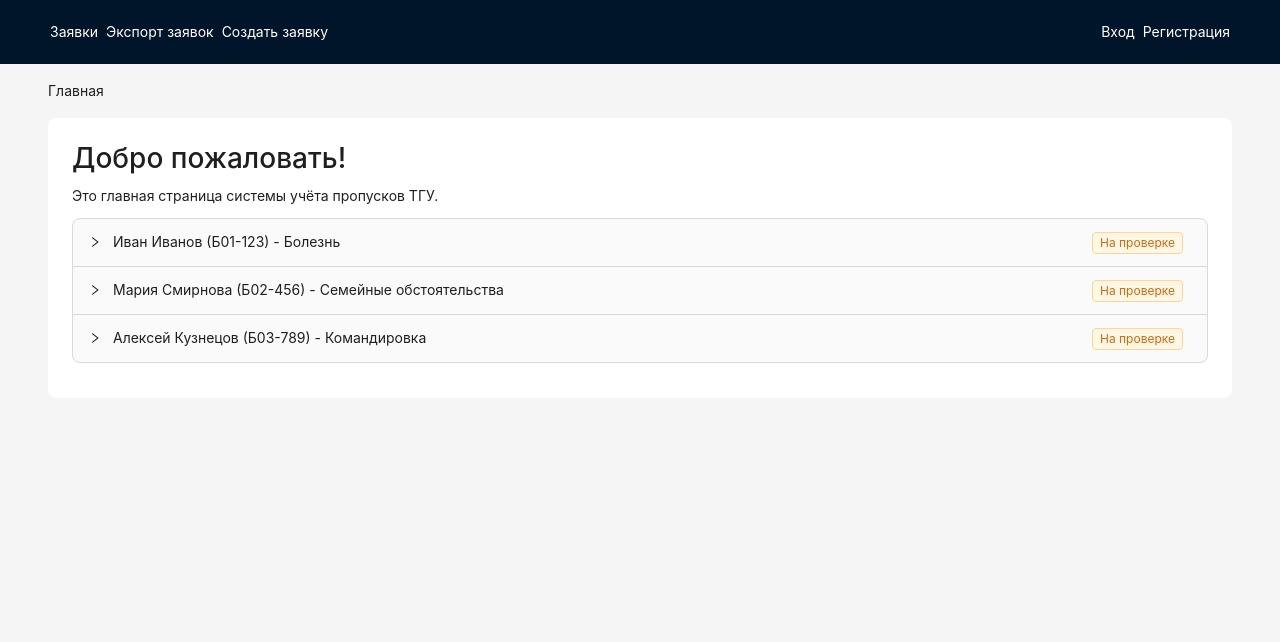
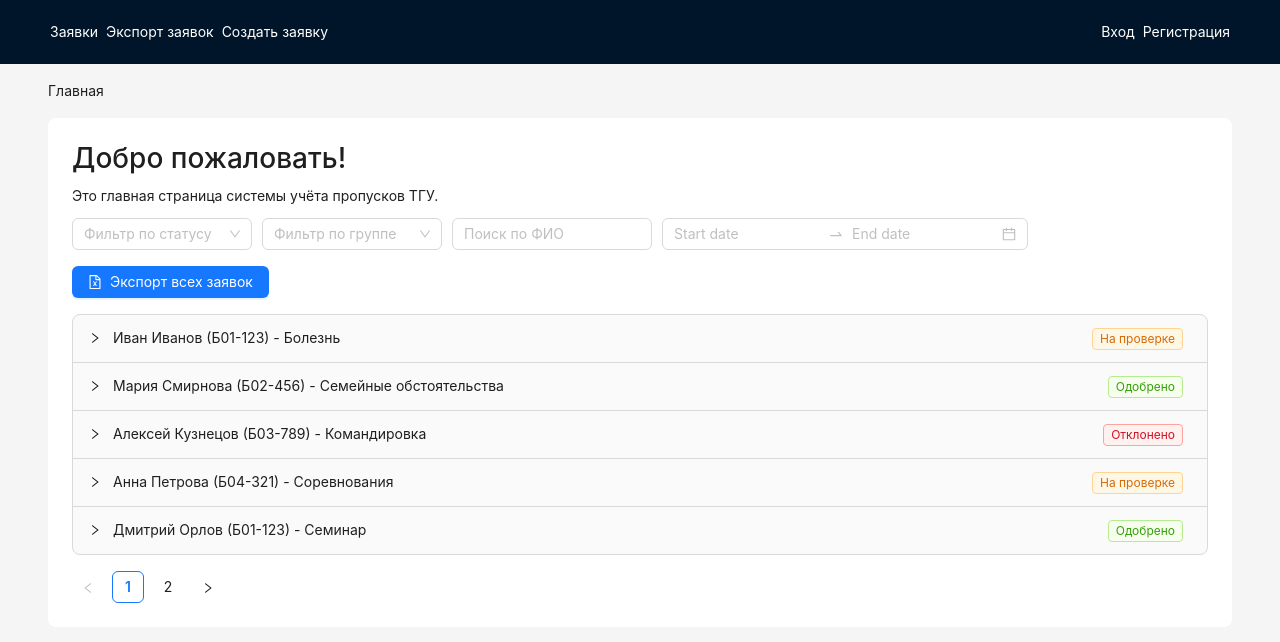
Before and after one commit to vishIGOR/BoTD_Frontend, a React (Vite) app: page / in a window 1280 px wide. Shown: the top 642 px of the page. Built offline with nearby package versions, Linux system fonts and the light colour scheme.

Commit message:
Сделала фильтрацию, пагинацию и экспорт списка заявок

```diff
--- a/package.json
+++ b/package.json
@@ -16,7 +16,8 @@
     "axios": "^1.8.1",
     "react": "^19.0.0",
     "react-dom": "^19.0.0",
-    "react-router-dom": "^7.2.0"
+    "react-router-dom": "^7.2.0",
+    "xlsx": "^0.18.5"
   },
   "devDependencies": {
     "@eslint/js": "^9.21.0",
--- a/src/components/RequestList.tsx
+++ b/src/components/RequestList.tsx
@@ -1,10 +1,13 @@
 import { useState } from "react";
-import { Collapse, Button, Input, DatePicker, message, Tag } from "antd";
-import { EditOutlined, DeleteOutlined, CheckCircleOutlined, CloseCircleOutlined } from "@ant-design/icons";
+import { Collapse, Button, Input, DatePicker, message, Tag, Select, Pagination } from "antd";
+import { EditOutlined, DeleteOutlined, CheckCircleOutlined, CloseCircleOutlined, FileExcelOutlined } from "@ant-design/icons";
 import dayjs from "dayjs";
+import * as XLSX from "xlsx";
 
 const { Panel } = Collapse;
-const MAX_REQUESTS = 5; // Ограничение числа заявок
+const { Option } = Select;
+const { RangePicker } = DatePicker;
+const PAGE_SIZE = 5;
 
 interface Request {
   id: string;
@@ -12,20 +15,41 @@ interface Request {
   groupNumber: string;
   reason: string;
   date: string;
+  createdAt: string;
   status: string;
   document?: string;
 }
 
 const initialRequests: Request[] = [
-  { id: "101", fullName: "Иван Иванов", groupNumber: "Б01-123", reason: "Болезнь", date: "2024-03-01", status: "На проверке", document: "spravka.pdf" },
-  { id: "102", fullName: "Мария Смирнова", groupNumber: "Б02-456", reason: "Семейные обстоятельства", date: "2024-02-25", status: "На проверке", document: "" },
-  { id: "103", fullName: "Алексей Кузнецов", groupNumber: "Б03-789", reason: "Командировка", date: "2024-02-20", status: "На проверке", document: "komandirovka.pdf" },
-];
+  { id: "101", fullName: "Иван Иванов", groupNumber: "Б01-123", reason: "Болезнь", date: "2024-03-01", createdAt: "2024-02-25", status: "На проверке", document: "spravka.pdf" },
+  { id: "102", fullName: "Мария Смирнова", groupNumber: "Б02-456", reason: "Семейные обстоятельства", date: "2024-02-25", createdAt: "2024-02-20", status: "Одобрено" },
+  { id: "103", fullName: "Алексей Кузнецов", groupNumber: "Б03-789", reason: "Командировка", date: "2024-02-20", createdAt: "2024-02-10", status: "Отклонено", document: "komandirovka.pdf" },
+  { id: "104", fullName: "Анна Петрова", groupNumber: "Б04-321", reason: "Соревнования", date: "2024-02-18", createdAt: "2024-02-15", status: "На проверке" },
+  { id: "105", fullName: "Дмитрий Орлов", groupNumber: "Б01-123", reason: "Семинар", date: "2024-02-28", createdAt: "2024-02-22", status: "Одобрено", document: "seminar.pdf" },
+  { id: "106", fullName: "Ольга Сидорова", groupNumber: "Б02-456", reason: "Семейные обстоятельства", date: "2024-03-03", createdAt: "2024-02-27", status: "На проверке" },
+  { id: "107", fullName: "Василий Козлов", groupNumber: "Б03-789", reason: "Спортивные сборы", date: "2024-02-26", createdAt: "2024-02-21", status: "Отклонено", document: "sports.pdf" },
+  { id: "108", fullName: "Екатерина Белова", groupNumber: "Б05-999", reason: "Олимпиада", date: "2024-03-10", createdAt: "2024-03-01", status: "На проверке" },
+  { id: "109", fullName: "Петр Семенов", groupNumber: "Б06-777", reason: "Конференция", date: "2024-03-12", createdAt: "2024-03-02", status: "Одобрено" },];
 
 const RequestCollapseList = () => {
   const [requests, setRequests] = useState<Request[]>(initialRequests);
   const [editingRequest, setEditingRequest] = useState<Request | null>(null);
+  const [statusFilter, setStatusFilter] = useState<string | null>(null);
+  const [groupFilter, setGroupFilter] = useState<string | null>(null);
+  const [searchName, setSearchName] = useState<string>("");
+  const [dateFilter, setDateFilter] = useState<[string, string] | null>(null);
+  const [currentPage, setCurrentPage] = useState(1);
 
+  // Фильтрация
+  const filteredRequests = requests
+    .filter((req) => (!statusFilter || req.status === statusFilter))
+    .filter((req) => (!groupFilter || req.groupNumber === groupFilter))
+    .filter((req) => (!searchName || req.fullName.toLowerCase().includes(searchName.toLowerCase())))
+    .filter((req) => !dateFilter || (req.date >= dateFilter[0] && req.date <= dateFilter[1]));
+
+  const paginatedRequests = filteredRequests.slice((currentPage - 1) * PAGE_SIZE, currentPage * PAGE_SIZE);
+
+  // Обновление заявки
   const updateRequest = (id: string, updatedData: Partial<Request>) => {
     setRequests((prev) =>
       prev.map((req) => (req.id === id ? { ...req, ...updatedData } : req))
@@ -34,29 +58,64 @@ const RequestCollapseList = () => {
     setEditingRequest(null);
   };
 
+  // Удаление
   const deleteRequest = (id: string) => {
     setRequests((prev) => prev.filter((req) => req.id !== id));
     message.success("Заявка удалена!");
   };
 
+  // Одобрение
   const confirmRequest = (id: string) => {
     updateRequest(id, { status: "Одобрено" });
     message.success("Заявка одобрена!");
   };
 
+  // Отклонение
   const rejectRequest = (id: string) => {
     updateRequest(id, { status: "Отклонено" });
     message.error("Заявка отклонена!");
   };
 
+  const exportFilteredRequests = () => {
+    if (filteredRequests.length === 0) {
+      message.warning("Нет данных для экспорта!");
+      return;
+    }
+    const worksheet = XLSX.utils.json_to_sheet(filteredRequests);
+    const workbook = XLSX.utils.book_new();
+    XLSX.utils.book_append_sheet(workbook, worksheet, "Filtered Requests");
+    XLSX.writeFile(workbook, "filtered_requests.xlsx");
+    message.success("Фильтрованный список пропусков экспортирован!");
+  };
+
   return (
+    <div>
+      {/* Фильтры */}
+      <div style={{ marginBottom: 16, display: "flex", gap: 10, flexWrap: "wrap" }}>
+        <Select placeholder="Фильтр по статусу" onChange={setStatusFilter} allowClear style={{ width: 180 }}>
+          <Option value="На проверке">На проверке</Option>
+          <Option value="Одобрено">Одобрено</Option>
+          <Option value="Отклонено">Отклонено</Option>
+        </Select>
+        <Select placeholder="Фильтр по группе" onChange={setGroupFilter} allowClear style={{ width: 180 }}>
+          {[...new Set(requests.map((req) => req.groupNumber))].map((group) => (
+            <Option key={group} value={group}>{group}</Option>
+          ))}
+        </Select>
+        <Input placeholder="Поиск по ФИО" onChange={(e) => setSearchName(e.target.value)} style={{ width: 200 }} />
+        <RangePicker onChange={(dates) => setDateFilter(dates ? [dates[0].format("YYYY-MM-DD"), dates[1].format("YYYY-MM-DD")] : null)} />
+      </div>
+
+
+      {/* Кнопка экспорта всех заявок */}
+      <Button type="primary" icon={<FileExcelOutlined />} onClick={exportFilteredRequests} style={{ marginBottom: 16 }}>
+        Экспорт всех заявок
+      </Button>
+
+      {/* Список заявок */}
       <Collapse accordion>
-      {requests.slice(0, MAX_REQUESTS).map((req) => (
-        <Panel
-          key={req.id}
-          header={`${req.fullName} (${req.groupNumber}) - ${req.reason}`}
-          extra={<Tag color={req.status === "Одобрено" ? "green" : req.status === "Отклонено" ? "red" : "orange"}>{req.status}</Tag>}
-        >
+        {paginatedRequests.map((req) => (
+          <Panel key={req.id} header={`${req.fullName} (${req.groupNumber}) - ${req.reason}`} extra={<Tag color={req.status === "Одобрено" ? "green" : req.status === "Отклонено" ? "red" : "orange"}>{req.status}</Tag>}>
             {editingRequest && editingRequest.id === req.id ? (
               <>
                 <Input
@@ -70,18 +129,14 @@ const RequestCollapseList = () => {
                   style={{ marginBottom: 10 }}
                 />
                 <Button type="primary" onClick={() => updateRequest(req.id, editingRequest)}>Сохранить</Button>
+                <Button onClick={() => setEditingRequest(null)} style={{ marginLeft: 8 }}>Отмена</Button>
               </>
             ) : (
               <>
-              <p><b>Дата:</b> {req.date}</p>
-              <p>
-                <b>Прикрепленный документ:</b>{" "}
-                {req.document ? (
-                  <a href={`#${req.document}`} download>{req.document}</a>
-                ) : (
-                  "Нет"
-                )}
-              </p>
+                <p><b>Дата пропуска:</b> {req.date}</p>
+                <p><b>Дата создания:</b> {req.createdAt}</p>
+                <p><b>Документ:</b> {req.document ? <a href={`#${req.document}`} download>{req.document}</a> : "Нет"}</p>
+
                 <Button icon={<EditOutlined />} onClick={() => setEditingRequest(req)} style={{ marginRight: 8 }}>Редактировать</Button>
                 <Button icon={<DeleteOutlined />} danger onClick={() => deleteRequest(req.id)} style={{ marginRight: 8 }}>Удалить</Button>
                 <Button icon={<CheckCircleOutlined />} type="primary" onClick={() => confirmRequest(req.id)} style={{ marginRight: 8 }}>Одобрить</Button>
@@ -91,6 +146,10 @@ const RequestCollapseList = () => {
           </Panel>
         ))}
       </Collapse>
+
+      {/* Пагинация */}
+      <Pagination current={currentPage} total={filteredRequests.length} pageSize={PAGE_SIZE} onChange={setCurrentPage} style={{ marginTop: 16, textAlign: "center" }} />
+    </div>
   );
 };
 
```
Also changed, not shown: 1 other file (tests, documents, lock files or other folders). Lines whose indentation alone changed are shown as unchanged.
